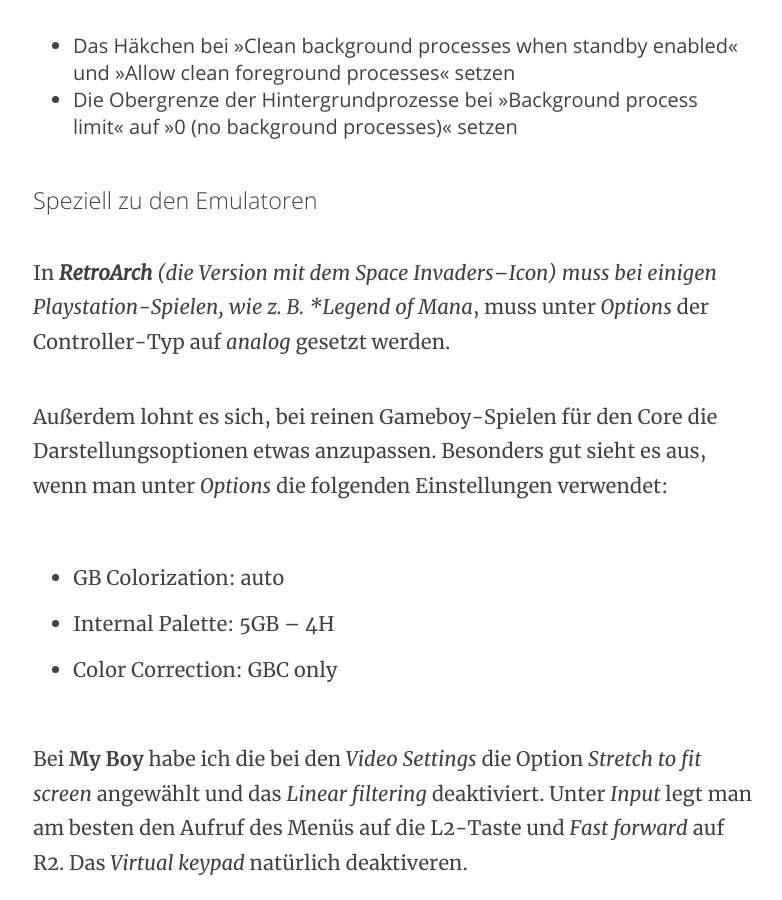
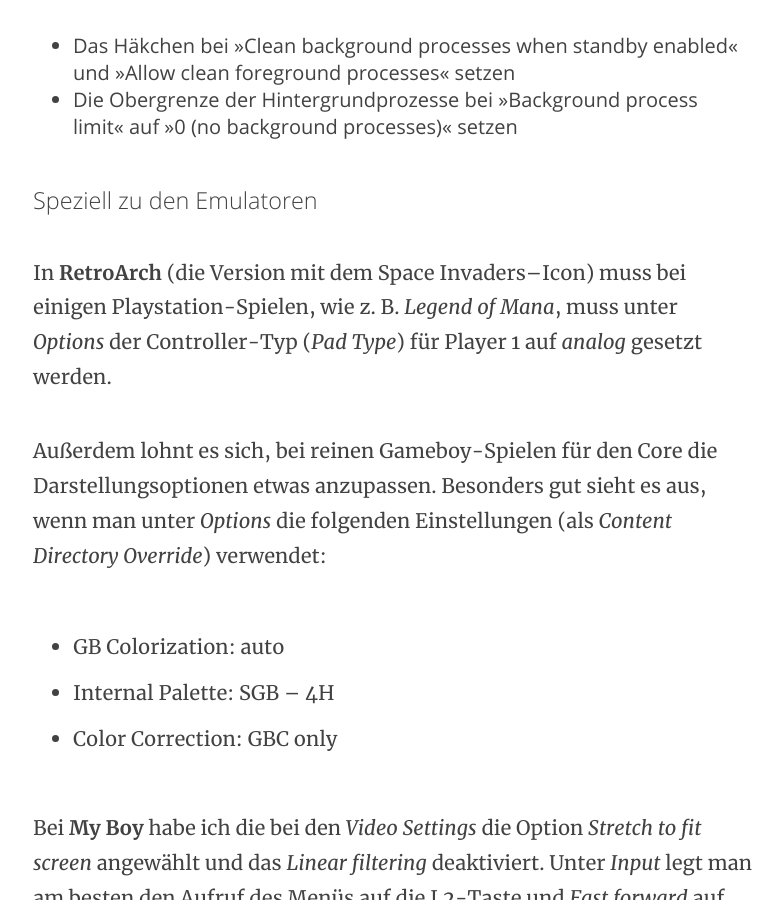
Before and after one commit to marc2o/marc2o.github.io, a Jekyll site: the page built from _posts/2021-01-29-Retroid-Pocket-2-Handeheld-Konsole.md, in a window 1280 px wide and 900 px high, scrolled down 2301 px. Shown: the whole window, without its empty margins (247-1029 px from the left). Built offline with Jekyll 4.4.1, drawn with Linux system fonts in a browser that asks for light colours; some of the changed text lies outside the part shown.

Commit message:
Update 2021-01-29-Retroid-Pocket-2-Handeheld-Konsole.md

```diff
--- a/_posts/2021-01-29-Retroid-Pocket-2-Handeheld-Konsole.md
+++ b/_posts/2021-01-29-Retroid-Pocket-2-Handeheld-Konsole.md
@@ -30,13 +30,13 @@
 
 ### Speziell zu den Emulatoren
 
-In ***RetroArch** (die Version mit dem Space Invaders–Icon) muss bei einigen Playstation-Spielen, wie z. B. *Legend of Mana*, muss unter *Options* der Controller-Typ auf *analog* gesetzt werden.
+In **RetroArch** (die Version mit dem Space Invaders–Icon) muss bei einigen Playstation-Spielen, wie z. B. *Legend of Mana*, muss unter *Options* der Controller-Typ (*Pad Type*) für Player 1 auf *analog* gesetzt werden.
 
-Außerdem lohnt es sich, bei reinen Gameboy-Spielen für den Core die Darstellungsoptionen etwas anzupassen. Besonders gut sieht es aus, wenn man unter *Options* die folgenden Einstellungen verwendet:
+Außerdem lohnt es sich, bei reinen Gameboy-Spielen für den Core die Darstellungsoptionen etwas anzupassen. Besonders gut sieht es aus, wenn man unter *Options* die folgenden Einstellungen (als *Content Directory Override*) verwendet:
 
 * GB Colorization: auto
 
-* Internal Palette: 5GB – 4H
+* Internal Palette: SGB – 4H
 
 * Color Correction: GBC only
 
```
Also changed, not shown: other parts of _posts/2021-01-29-Retroid-Pocket-2-Handeheld-Konsole.md (+2 -2 lines).
